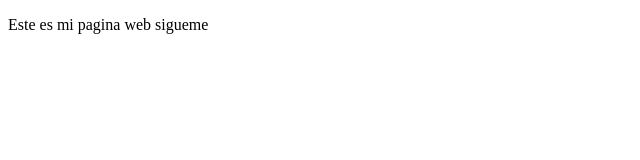
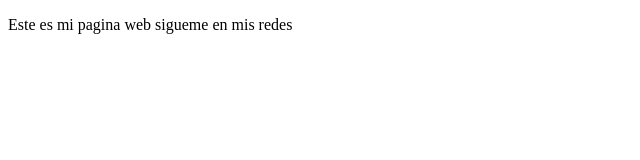
Before and after one commit to LUGOMO/proyectoDemoCursoPrework, a plain HTML site: page index.html in a window 1280 px wide. Shown: the full height of the page, 0-640 px from the left. Drawn offline with Linux system fonts and the light colour scheme.

Commit message:
cambios redes

```diff
--- a/index.html
+++ b/index.html
@@ -8,7 +8,7 @@
 </head>
 <body>
     <p>
-        Este es mi pagina web sigueme
+        Este es mi pagina web sigueme en mis redes
     </p>
 </body>
 </html>
```
